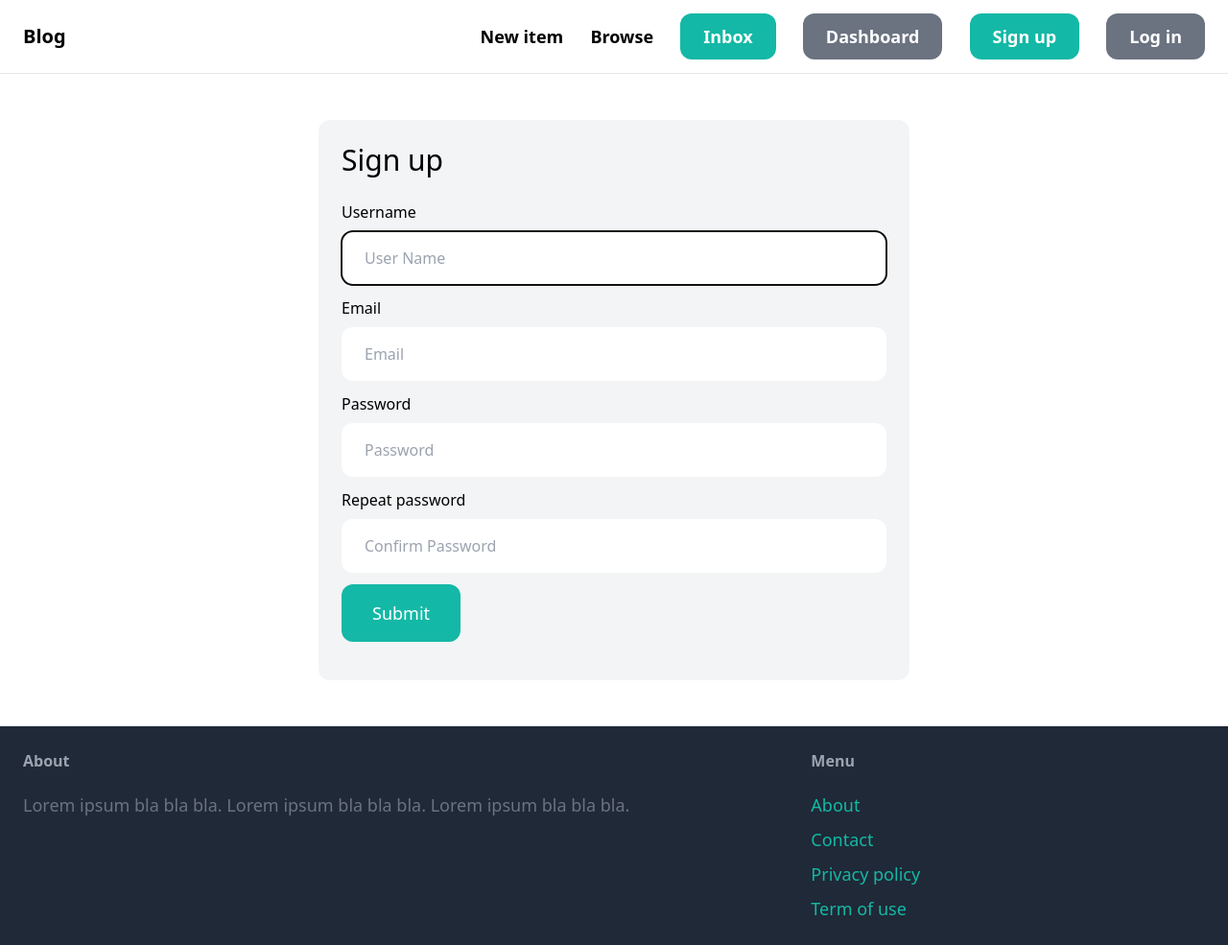
After one commit to zihad868/Django-Blog, a Django app: page /signup/ in a window 1280 px wide. The commit adds this page. Shown: the whole page at 96% size. Run offline with Django 4.2, Linux system fonts and the light colour scheme; some libraries are stand-ins or nearby versions.

Commit message:
User Registration

```diff
--- a/blog/blog/urls.py
+++ b/blog/blog/urls.py
@@ -3,11 +3,9 @@ from django.urls import path, include
 from django.conf import settings
 from django.conf.urls.static import static
 
-from core.views import index, contact
 
 urlpatterns = [
     path('admin/', admin.site.urls),
-    path('', index, name='index'),
-    path('contact/', contact, name='contact'),
+    path('', include('core.urls')),
     path('items/', include('item.urls'))
 ]+static(settings.MEDIA_URL, document_root=settings.MEDIA_ROOT)
--- /dev/null
+++ b/blog/core/forms.py
@@ -0,0 +1,29 @@
+from django import forms
+from django.contrib.auth.models import User
+from django.contrib.auth.forms import UserCreationForm
+
+
+class SignupForm(UserCreationForm):
+    class Meta:
+        model = User
+        fields = ['username', 'email', 'password1', 'password2']
+
+    username = forms.CharField(widget=forms.TextInput(attrs={
+        'placeholder': 'User Name',
+        'class': 'w-full py-4 px-6 rounded-xl'
+    }))
+
+    email = forms.CharField(widget=forms.EmailInput(attrs={
+        'placeholder': 'Email',
+        'class': 'w-full py-4 px-6 rounded-xl'
+    }))
+
+    password1 = forms.CharField(widget=forms.PasswordInput(attrs={
+        'placeholder': 'Password',
+        'class': 'w-full py-4 px-6 rounded-xl'
+    }))
+
+    password2 = forms.CharField(widget=forms.PasswordInput(attrs={
+        'placeholder': 'Confirm Password',
+        'class': 'w-full py-4 px-6 rounded-xl'
+    }))
--- a/blog/core/templates/core/base.html
+++ b/blog/core/templates/core/base.html
@@ -19,7 +19,7 @@
                 <a href="" class="px-6 py-3 text-lg font-semibold bg-teal-500 text-white rounded-xl hover:bg-teal-700">Inbox</a>
                 <a href="" class="px-6 py-3 text-lg font-semibold bg-gray-500 text-white rounded-xl hover:bg-gray-700">Dashboard</a>
 
-                <a href="" class="px-6 py-3 text-lg font-semibold bg-teal-500 text-white rounded-xl hover:bg-teal-700">Sign up</a>
+                <a href="{% url 'core:signup' %}" class="px-6 py-3 text-lg font-semibold bg-teal-500 text-white rounded-xl hover:bg-teal-700">Sign up</a>
                 <a href="" class="px-6 py-3 text-lg font-semibold bg-gray-500 text-white rounded-xl hover:bg-gray-700">Log in</a>
 
         </div>
@@ -43,7 +43,7 @@
 
             <ul class="space-y-2">
                 <li><a href="#" class="text-lg text-teal-500 hover:text-teal-700">About</a></li>
-                <li><a href="{% url 'contact' %}" class="text-lg text-teal-500 hover:text-teal-700">Contact</a></li>
+                <li><a href="{% url 'core:contact' %}" class="text-lg text-teal-500 hover:text-teal-700">Contact</a></li>
                 <li><a href="#" class="text-lg text-teal-500 hover:text-teal-700">Privacy policy</a></li>
                 <li><a href="#" class="text-lg text-teal-500 hover:text-teal-700">Term of use</a></li>
             </ul>
--- /dev/null
+++ b/blog/core/templates/core/signup.html
@@ -0,0 +1,45 @@
+{% extends 'core/base.html' %}
+
+{% block title %}Sign up{% endblock %}
+
+{% block content %}
+<div class="w-1/2 my-6 mx-auto p-6 bg-gray-100 rounded-xl">
+    <h1 class="mb-6 text-3xl">Sign up</h1>
+
+    <form method="post" action="">
+        {% csrf_token %}
+
+        <div class="mb-3">
+            <label class="inline-block mb-2">Username</label><br>
+            {{ form.username }}
+        </div>
+
+        <div class="mb-3">
+            <label class="inline-block mb-2">Email</label><br>
+            {{ form.email }}
+        </div>
+
+        <div class="mb-3">
+            <label class="inline-block mb-2">Password</label><br>
+            {{ form.password1 }}
+        </div>
+
+        <div class="mb-3">
+            <label class="inline-block mb-2">Repeat password</label><br>
+            {{ form.password2 }}
+        </div>
+
+        {% if form.errors or form.non_field_errors %}
+            <div class="mb-3 p-6 bg-red-100 rounded-xl">
+                {% for field in form %}
+                    {{ field.errors }}
+                {% endfor %}
+
+                {{ form.non_field_errors }}
+            </div>
+        {% endif %}
+
+        <button class="py-4 px-8 text-lg bg-teal-500 hover:bg-teal-700 rounded-xl text-white">Submit</button>
+    </form>
+</div>
+{% endblock %}
--- /dev/null
+++ b/blog/core/urls.py
@@ -0,0 +1,11 @@
+from django.urls import path
+from . import views
+
+app_name = 'core'
+
+urlpatterns = [
+    path('', views.index, name="index"),
+    path('contact/', views.contact, name="contact"),
+    path('signup/', views.signup, name="signup"),
+    path('login/', views.login, name='login'),
+]
--- a/blog/core/views.py
+++ b/blog/core/views.py
@@ -1,5 +1,6 @@
-from django.shortcuts import render
+from django.shortcuts import render, redirect
 from item.models import Category, Item
+from . forms import SignupForm
 
 def index(request):
     item = Item.objects.filter(is_sold=False)[0:6]
@@ -13,3 +14,22 @@ def index(request):
 
 def contact(request):
     return render(request, 'core/contact.html')
+
+
+def signup(request):
+    form = SignupForm()
+
+    if request.method == 'POST':
+        form = SignupForm(request.POST)
+
+        if form.is_valid():
+            form.save()
+            return redirect('/login')
+
+    return render(request,'core/signup.html', {
+        'form': form
+    })
+
+
+def login(request):
+    return render(request, 'core/login.html')
--- a/blog/item/views.py
+++ b/blog/item/views.py
@@ -4,7 +4,9 @@ from . models import Item
 
 def detail(request, pk):
     item = get_object_or_404(Item, pk=pk)
+    related_items = Item.objects.filter(category=item.category, is_sold=False)
 
     return render(request, "item/detail.html", {
-        'item': item
+        'item': item,
+        'related_items': related_items
     })
```
Also changed, not shown: blog/core/templates/core/login.html (added, +12 -0 lines), blog/item/templates/item/detail.html (+44 -2 lines), blog/db.sqlite3.
